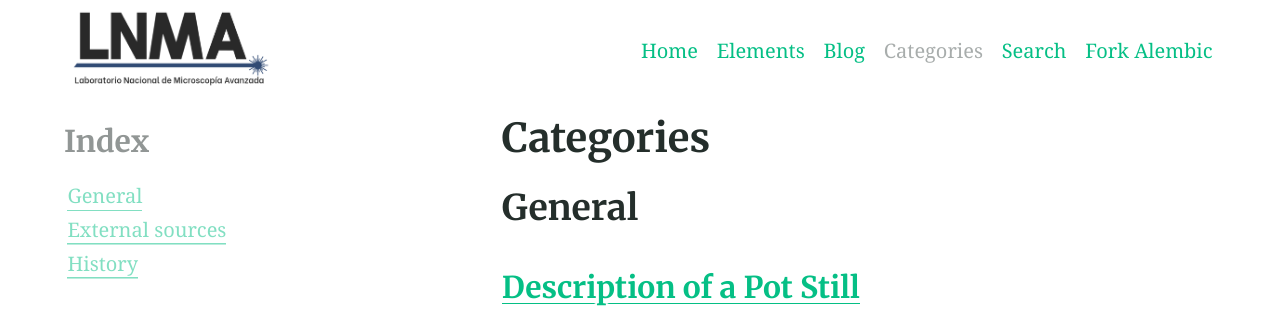
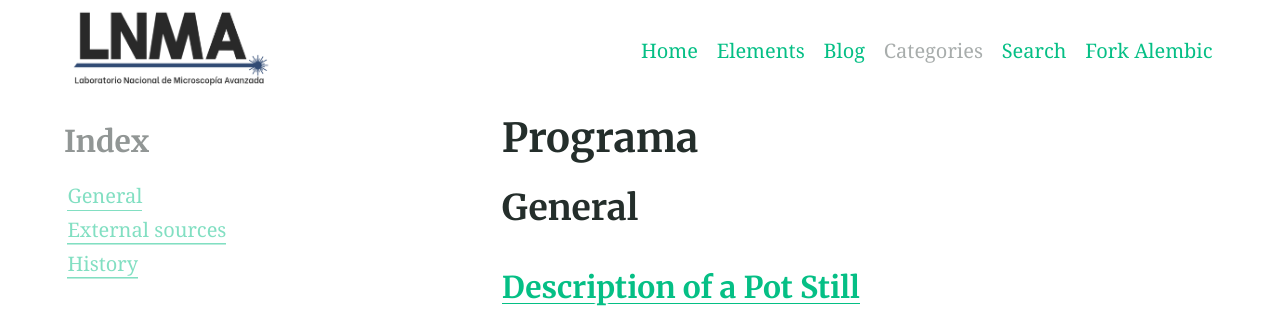
Before and after one commit to acnilo/202411_LNMA_IA-mIF, a Jekyll site: the page built from categories.md, in a window 1280 px wide. Shown: the top 309 px of the page. Built offline with Jekyll 4.4.1, drawn with Linux system fonts in a browser that asks for light colours.

Commit message:
Update categories.md

```diff
--- a/categories.md
+++ b/categories.md
@@ -1,6 +1,6 @@
 ---
-title: Categories
+title: Programa
 layout: categories
-excerpt: "Category index"
+excerpt: "Program index"
 aside: true
 ---
```
